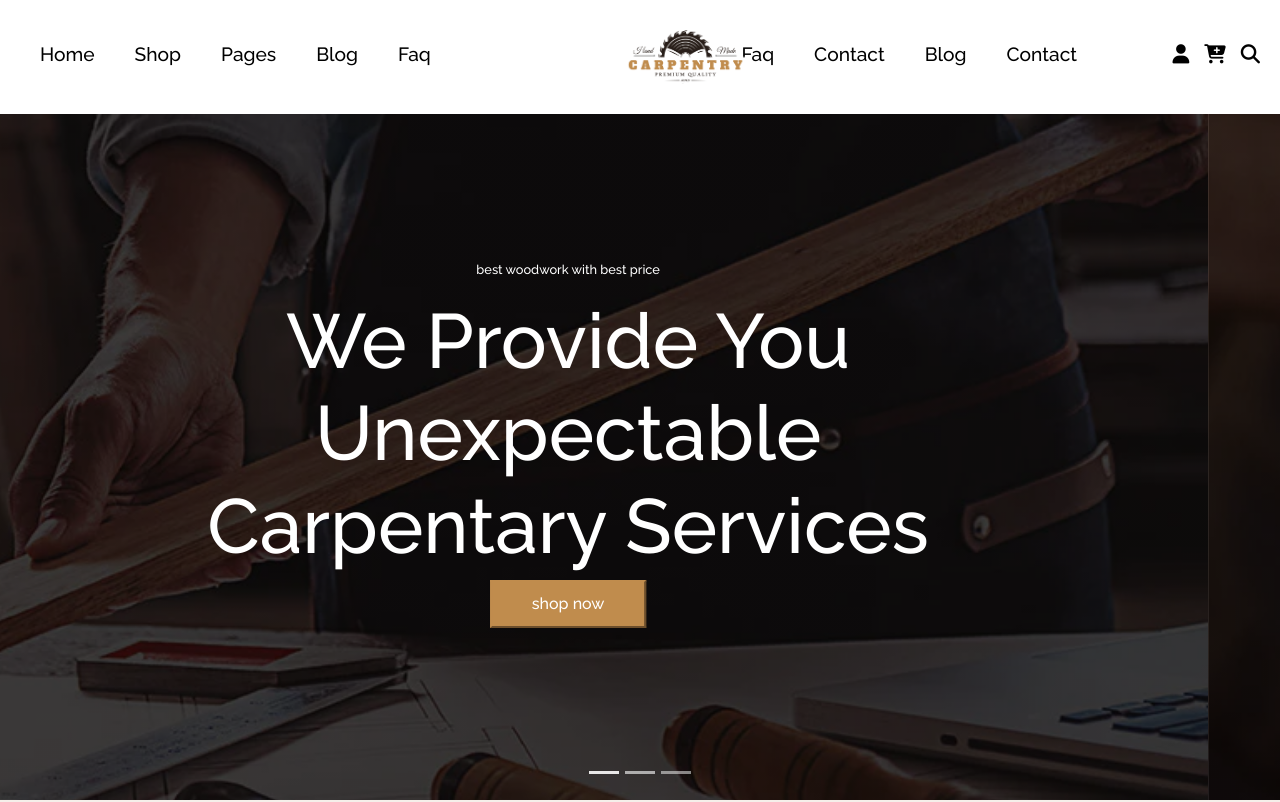
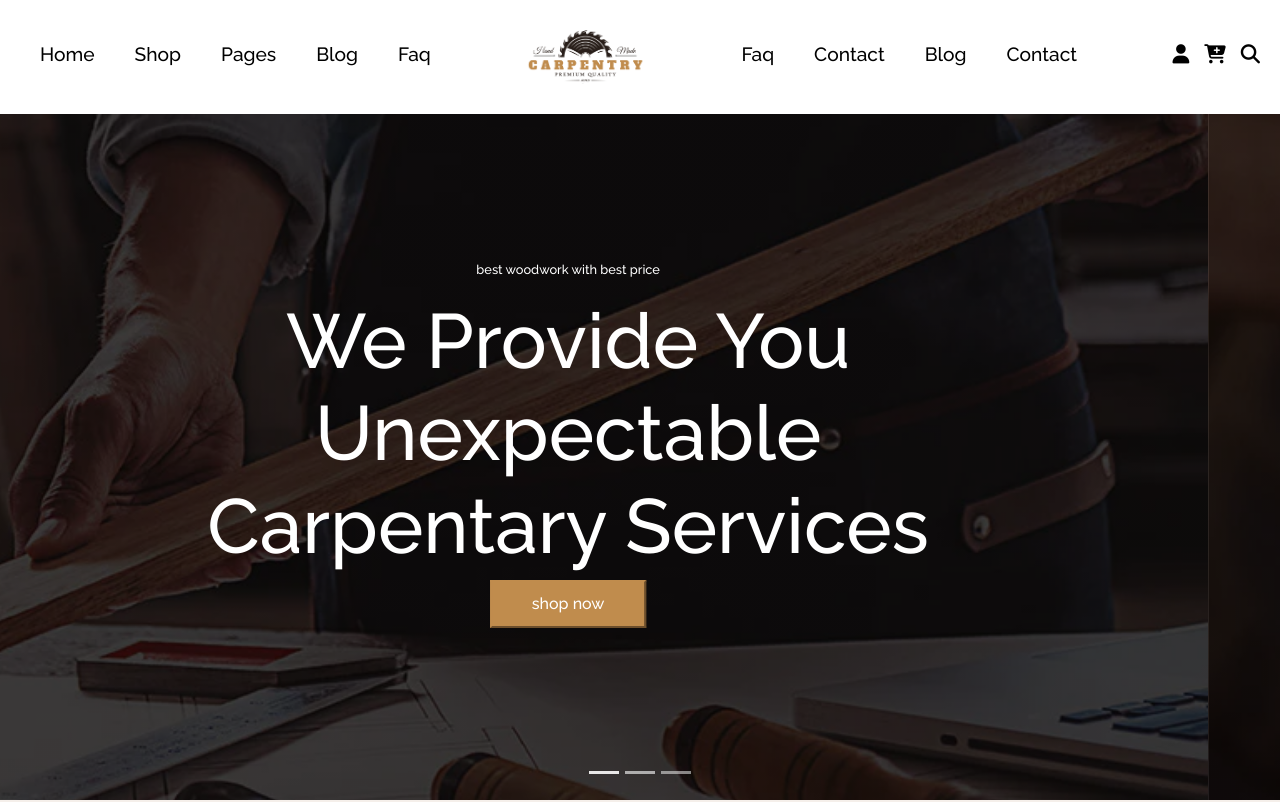
Before and after one commit to Ki-234TechWeb/woodwork, a plain HTML site: page index.html in a window 1280 px wide. Shown: the top 802 px of the page. Drawn offline with nearby package versions, Linux system fonts and the light colour scheme.

Commit message:
Update style.css

```diff
--- a/style.css
+++ b/style.css
@@ -55,7 +55,7 @@ width: 120px;
 margin:0 auto;
 align-self: center;
  justify-self: center;
-transform: translateX(100px);
+/* transform: translateX(100px); */
 }
 
 
```
